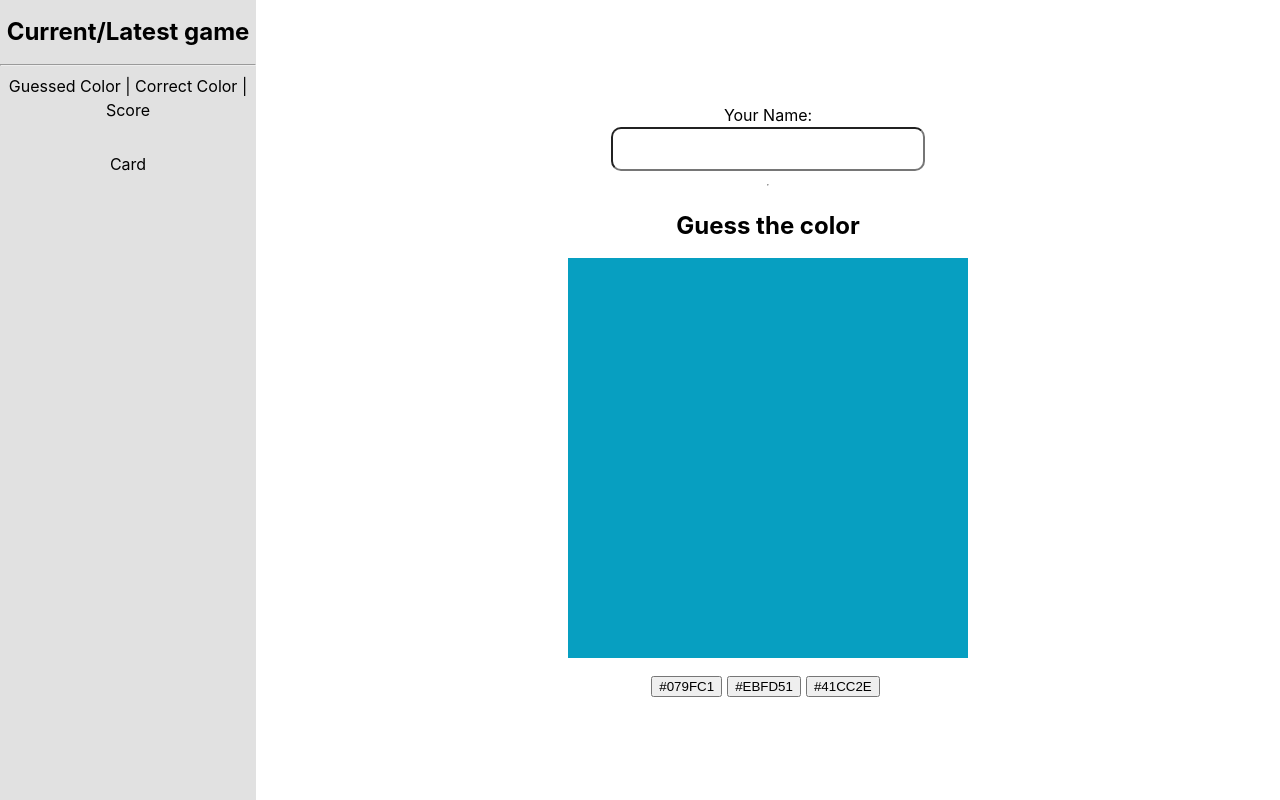
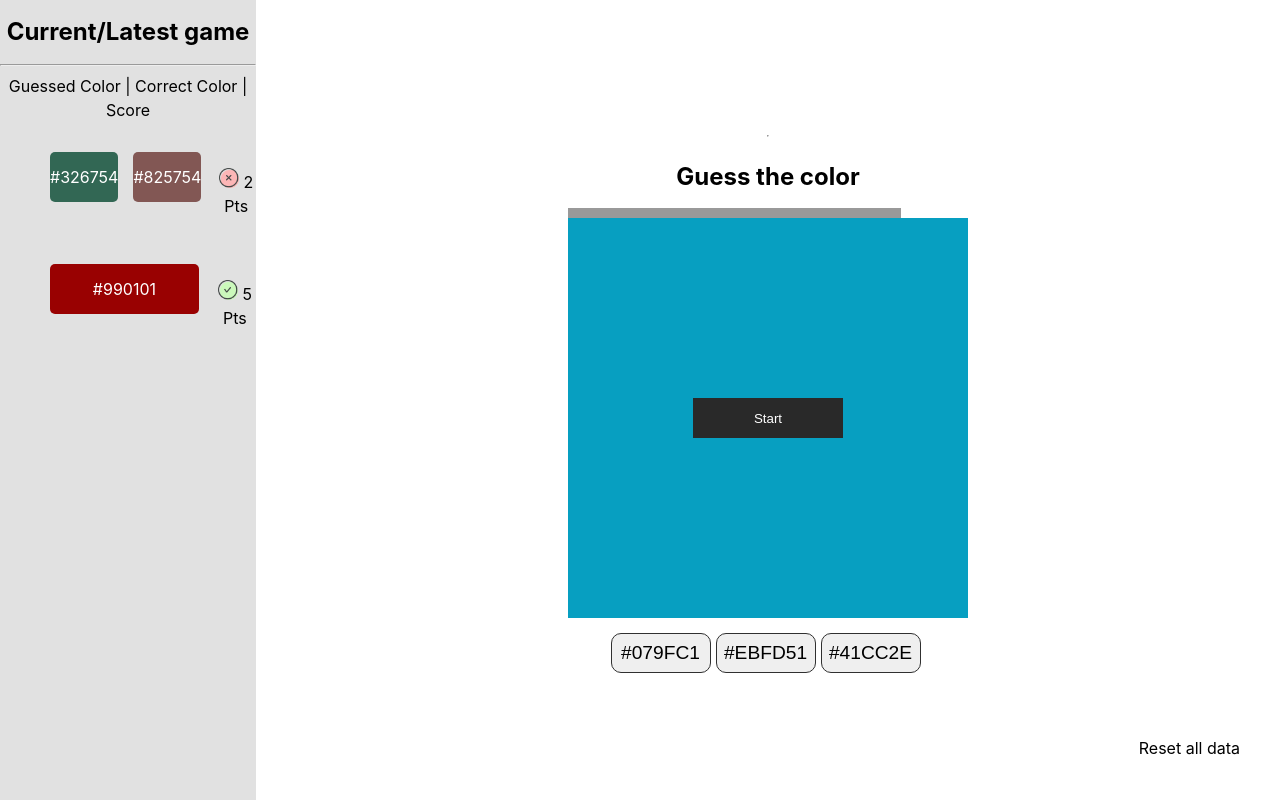
Before and after one commit to gaamatoss/softExpertDesafio2, a React (Vite) app: page / in a window 1280 px wide. Built offline with nearby package versions, Linux system fonts and the light colour scheme.

Commit message:
criando o card de pontos e o timer do jogo

```diff
--- a/src/App.css
+++ b/src/App.css
@@ -22,3 +22,28 @@ flex-direction: row;
   align-items: center;
   justify-self: center;
 }
+
+.color__selected {
+  width: 100px;
+  height: 40px;
+  margin-right: 5px;
+  font-size: 1.2rem;
+  border-radius: 10px;
+  border: 1px solid #303030;
+}
+
+.color__selected:hover {
+  background-color: aliceblue;
+}
+
+.progress{
+  display:block;
+}
+
+progress::-webkit-progress-bar {
+  background: rgb(255, 255, 255);
+}
+
+progress::-webkit-progress-value {
+  background:#999;
+}
--- a/src/App.jsx
+++ b/src/App.jsx
@@ -1,43 +1,82 @@
 import react, { useEffect, useState } from 'react'
 import './App.css'
 import Sidebar from './components/Sidebar'
+
+const getRandomColor = () => {
+  const digits = ['0', '1', '2', '3', '4', '5', '6', '7', '8', '9', 'A', 'B', 'C', 'D', 'E', 'F',]
+  const color = new Array(6).fill('').map(() => digits[Math.floor(Math.random() * digits.length)]).join("")
+  return `#${color}`
+}
 
 function App() {
 
   const [color, setColor] = useState("")
   const [answers, setAnswers] = useState([])
+  const [isWrong, setIsWrong] = useState(false)
 
-  const getRandomColor = () => {
-    const digits = ['0', '1', '2', '3', '4', '5', '6', '7', '8', '9', 'A', 'B', 'C', 'D', 'E', 'F',]
-    const color = new Array(6).fill('').map(() => digits[Math.floor(Math.random() * digits.length)]).join("")
-    return `#${color}`
-  }
+  const [progress, setProgress] = useState(30);
+  const [start, setStart] = useState(false)
 
 
   useEffect(() => {
+    setTimeout(() => {
+      if (progress === 0) {
+        setProgress(0)
+        console.log('terminou');
+        console.log(progress);
+      } else {
+        setProgress(progress - 1)
+        console.log(progress);
+      }
+    }, 1000)
+  }, [progress])
+
+  const handleAnswerClicked = (e, answer) => {
+    if (answer === color) {
+      setIsWrong(true)
+      console.log("Voce acertou: ", e.target.textContent);
+      generateColor()
+    } else {
+      setIsWrong(false)
+      generateColor()
+      console.log("Voce errou: ", e.target.textContent, "a certa era: ", color);
+    }
+  }
+
+  const generateColor = () => {
     const actualColor = getRandomColor()
     setColor(actualColor);
-    console.log(actualColor);
     setAnswers([actualColor, getRandomColor(), getRandomColor()].sort(() => 0.5 - Math.random()))
+  }
+
+  useEffect(() => {
+    generateColor()
   }, [])
 
   return (
     <div className="App">
       <Sidebar />
       <div className='color__game'>
-        <label htmlFor="">Your Name: </label>
-        <input type="text" style={{ padding: '5px', width: '300px', height: '30px', marginBottom: '5px', borderRadius: '10px', fontSize: '1.2rem' }} />
+        {/* <label htmlFor="">Your Name: </label>
+        <input type="text" style={{ padding: '5px', width: '300px', height: '30px', marginBottom: '5px', borderRadius: '10px', fontSize: '1.2rem' }} /> */}
         <hr />
         <h2>Guess the color</h2>
-        <div className='color_div' style={{ background: color }}></div>
+        <progress value={progress} max="30" min="0" style={{ width: '400px', height: '10px', borderRadius: '0px', color: '#fff' }} />
+        <div className='color_div' style={{ background: color, display: 'flex', alignItems: 'center', justifyContent: 'center' }}>
+          <button style={{ width: '150px', height: '40px', color: 'white', background: '#292929', border: 'none', cursor: 'pointer' }}>Start</button>
+        </div>
         <div>
           {
             answers.map(answer => (
-              <button style={{ marginRight: "5px" }} key={answer}>{answer}</button>
+              <button
+                onClick={(e) => handleAnswerClicked(e, answer)}
+                className='color__selected'
+                key={answer}>{answer}</button>
             ))
           }
         </div>
       </div>
+      <a style={{ position: 'fixed', bottom: '40px', right: '40px', cursor: 'pointer' }}>Reset all data</a>
     </div>
   )
 }
--- a/src/components/Sidebar.jsx
+++ b/src/components/Sidebar.jsx
@@ -1,5 +1,28 @@
 import React from 'react';
 import './sidebar.css'
+import wrong from '../assets/wrong.png'
+import correct from '../assets/check.png'
+
+
+const SideCardWrong = () => {
+    return (
+        <div style={{ marginTop: '30px', marginLeft: '50px', display: 'flex' }}>
+            <div className='sideColorWrong' style={{ background: '#326754' }}>#326754</div>
+            <div className='sideColorWrong' style={{ background: '#825754' }}>#825754</div>
+            <p><img src={wrong} style={{ width: '20px' }} alt="Wrong Guess" /> 2 Pts</p>
+        </div>
+
+    )
+}
+const SideCardCorrect = () => {
+    return (
+        <div style={{ marginTop: '30px', marginLeft: '50px', display: 'flex' }}>
+            <div className='sideColorCorrect' style={{ background: '#990101' }}>#990101</div>
+            <p><img src={correct} style={{ width: '20px' }} alt="correct Guess" /> 5 Pts</p>
+        </div>
+
+    )
+}
 
 export default function Sidebar() {
     return (
@@ -7,7 +30,8 @@ export default function Sidebar() {
             <h2>Current/Latest game</h2>
             <hr />
             <span >Guessed Color | Correct Color | Score</span>
-            <div style={{ marginTop: '30px' }}>Card</div>
+            <SideCardWrong />
+            <SideCardCorrect />
         </div>
     )
 }
--- a/src/components/sidebar.css
+++ b/src/components/sidebar.css
@@ -3,3 +3,25 @@
     height: 100vh;
     background-color: rgb(225, 225, 225);
 }
+
+.sideColorWrong {
+    width: 100px;
+    height: 50px;
+    border-radius: 5px;
+    display: flex;
+    align-items: center;
+    justify-content: center;
+    margin-right: 15px;
+    color: white;
+}
+
+.sideColorCorrect {
+    width: 220px;
+    height: 50px;
+    border-radius: 5px;
+    display: flex;
+    align-items: center;
+    justify-content: center;
+    margin-right: 15px;
+    color: white;
+}
```
Also changed, not shown: src/assets/check.png (added), src/assets/wrong.png (added).
